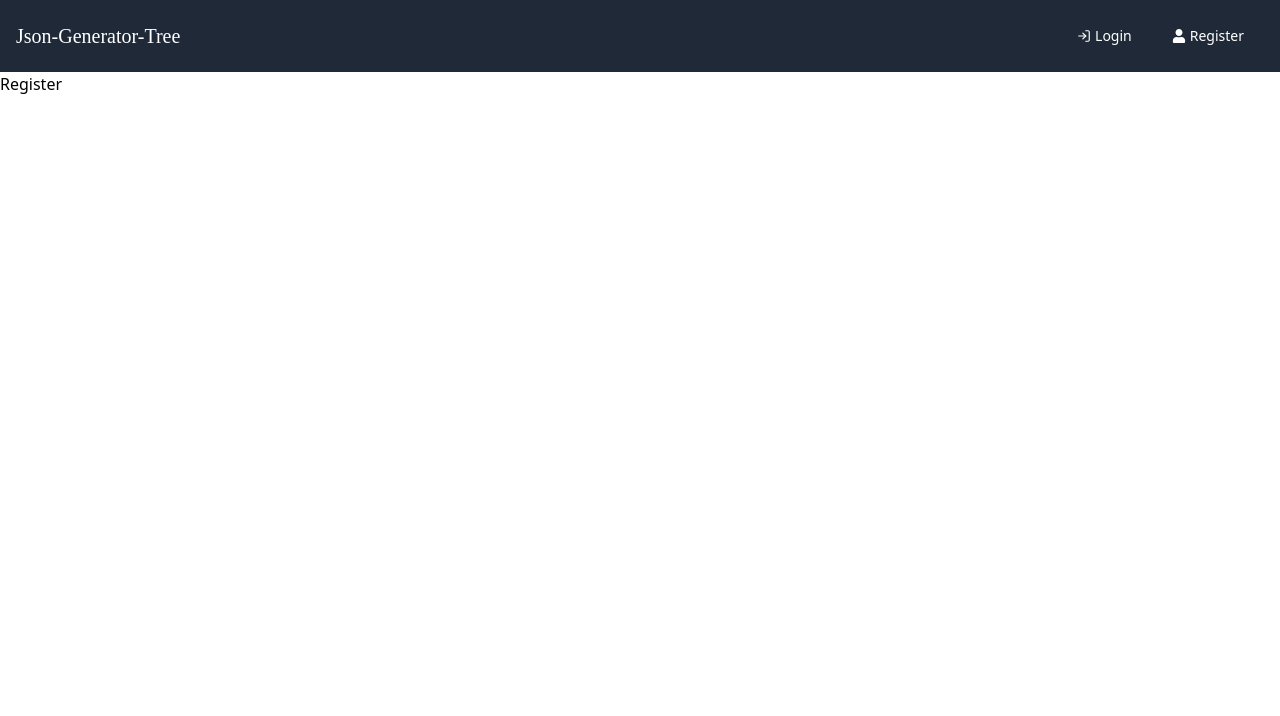
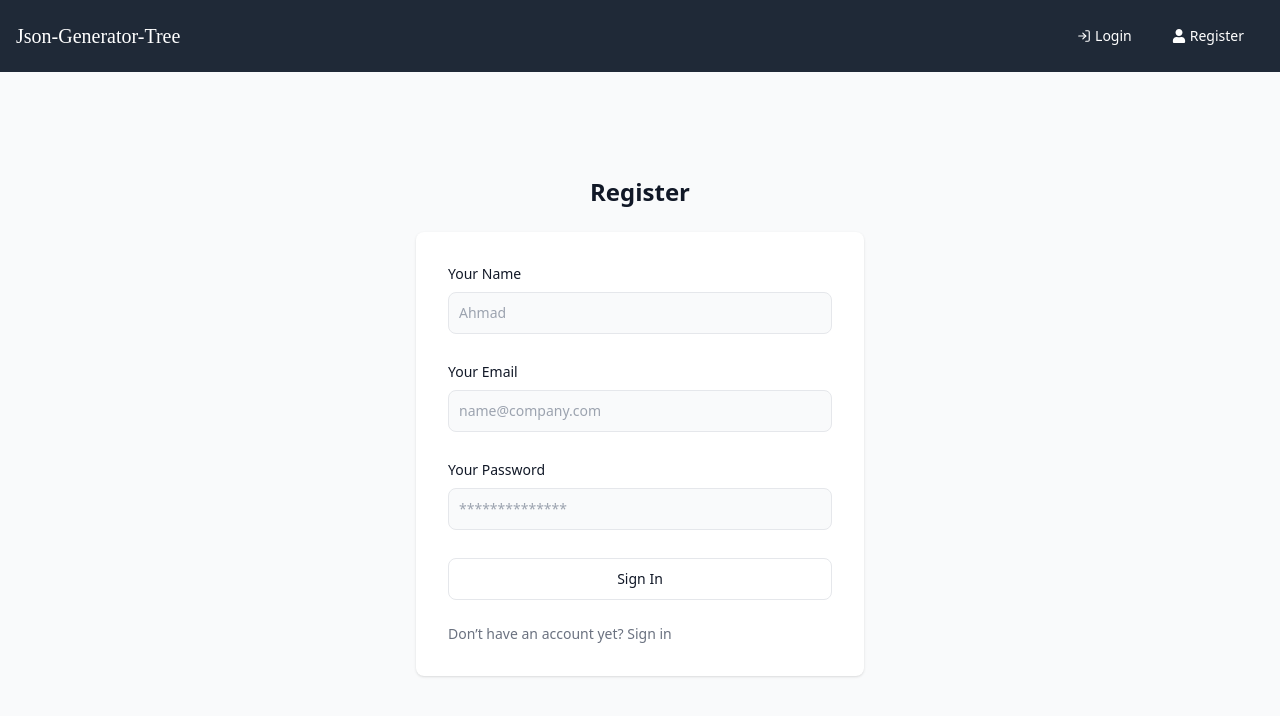
Before and after one commit to marouaneXan/json_generator_tree, a React (Vite) app in the folder Client/: page /register in a window 1280 px wide. Shown: the top 716 px of the page. Built offline with nearby package versions, Linux system fonts and the light colour scheme.

Commit message:
finish the registration fonctionality

```diff
--- a/Client/src/pages/Register.jsx
+++ b/Client/src/pages/Register.jsx
@@ -1,9 +1,125 @@
-import React from 'react'
+import React, { useContext, useEffect } from "react";
+import { Link } from "react-router-dom";
+import { Formik, Form } from "formik";
+import TextField from "../components/Formik/TextField";
+import { RegisterSchema } from "../validation/Register";
+import { useNavigate } from "react-router-dom";
+import axios from "axios";
+import { AuthContext } from "../Context/AuthContext";
+import LoginAlerts from "../components/Alerts/LoginAlert";
 
+const endPoint = "http://localhost:5000/api/v1/auth/register";
 const Register = () => {
+  const {
+    connected,
+    setConnected,
+    setId,
+    loading,
+    setLoading,
+    setSuccess,
+    setError,
+  } = useContext(AuthContext);
+  const navigate = useNavigate();
+  const values = {
+    name: "",
+    email: "",
+    password: "",
+  };
+  useEffect(() => {
+    connected ? navigate("/dashboard") : "";
+  }, [connected]);
+  const onSubmit = async (values) => {
+    setLoading(true);
+    const { ...data } = values;
+    const res = await axios.post(endPoint, data).catch((err) => {
+      const message =
+        (err.res && err.res.data && err.res.data.message) || err || err.message;
+      if (message) {
+        setLoading(false);
+        setError(message.response.data.message);
+        setTimeout(() => {
+          setError(null);
+          setLoading(false);
+        }, 4000);
+      }
+    });
+    if (res && res.data) {
+      setLoading(false);
+      setSuccess(res.data.message);
+      setTimeout(() => {
+        setSuccess(null);
+        navigate("/dashboard");
+        setId(localStorage.setItem("user_id", JSON.stringify(res.data.id)));
+        localStorage.setItem("logged", true);
+        setConnected(true);
+      }, 5000);
+    }
+  };
+
   return (
-    <div>Register</div>
-  )
-}
+    <Formik
+      initialValues={values}
+      validationSchema={RegisterSchema}
+      onSubmit={onSubmit}
+    >
+      {(formik) => (
+        <section className="bg-gray-50 dark:bg-gray-900">
+          <div className="flex flex-col items-center md:justify-center px-4 py-6 mx-auto h-[92vh] md:h-[88.5vh]">
+            <h3 className="flex items-center mb-6 text-2xl font-semibold text-gray-900 dark:text-white">
+              Register
+            </h3>
+            <div className="w-full bg-white rounded-lg shadow dark:border md:mt-0 sm:max-w-md xl:p-0 dark:bg-gray-800 dark:border-gray-700">
+              <div className="p-6 space-y-4 md:space-y-6 sm:p-8">
+                <LoginAlerts />
+                <Form className="space-y-4 md:space-y-6">
+                  <div>
+                    <TextField
+                      type="name"
+                      name="name"
+                      label="Your Name"
+                      placeholder="Ahmad"
+                    />
+                  </div>
+                  <div>
+                    <TextField
+                      type="email"
+                      name="email"
+                      label="Your Email"
+                      placeholder="name@company.com"
+                    />
+                  </div>
+                  <div>
+                    <TextField
+                      type="password"
+                      name="password"
+                      label="Your Password"
+                      placeholder="**************"
+                    />
+                  </div>
+                  <button
+                    type="submit"
+                    disabled={loading}
+                    className="py-2.5 px-5 mr-2 mb-2 text-sm font-medium text-gray-900 focus:outline-none bg-white rounded-lg border border-gray-200 hover:bg-gray-100 hover:text-blue-700 focus:z-10 focus:ring-4 focus:ring-gray-200 dark:focus:ring-gray-700 dark:bg-gray-800 dark:text-gray-400 dark:border-gray-600 dark:hover:text-white w-full dark:hover:bg-gray-700"
+                  >
+                    Sign In{loading && "..."}
+                  </button>
+                  <p className="text-sm font-light text-gray-500 dark:text-gray-400">
+                    Don’t have an account yet?{" "}
+                    <Link
+                      to="/login"
+                      className="font-medium text-primary-600 hover:underline dark:text-primary-500"
+                    >
+                      Sign in
+                    </Link>
+                  </p>
+                </Form>
+              </div>
+            </div>
+          </div>
+        </section>
+      )}
+    </Formik>
+  );
+};
 
-export default Register
+export default Register;
--- /dev/null
+++ b/Client/src/validation/Register.js
@@ -0,0 +1,6 @@
+import * as yup from 'yup'
+export const RegisterSchema=yup.object().shape({
+    name:yup.string().required(),
+    email:yup.string().email().required(),
+    password:yup.string().min(4).max(10).required()
+})
```
Also changed, not shown: 2 other files (tests, documents, lock files or other folders).
